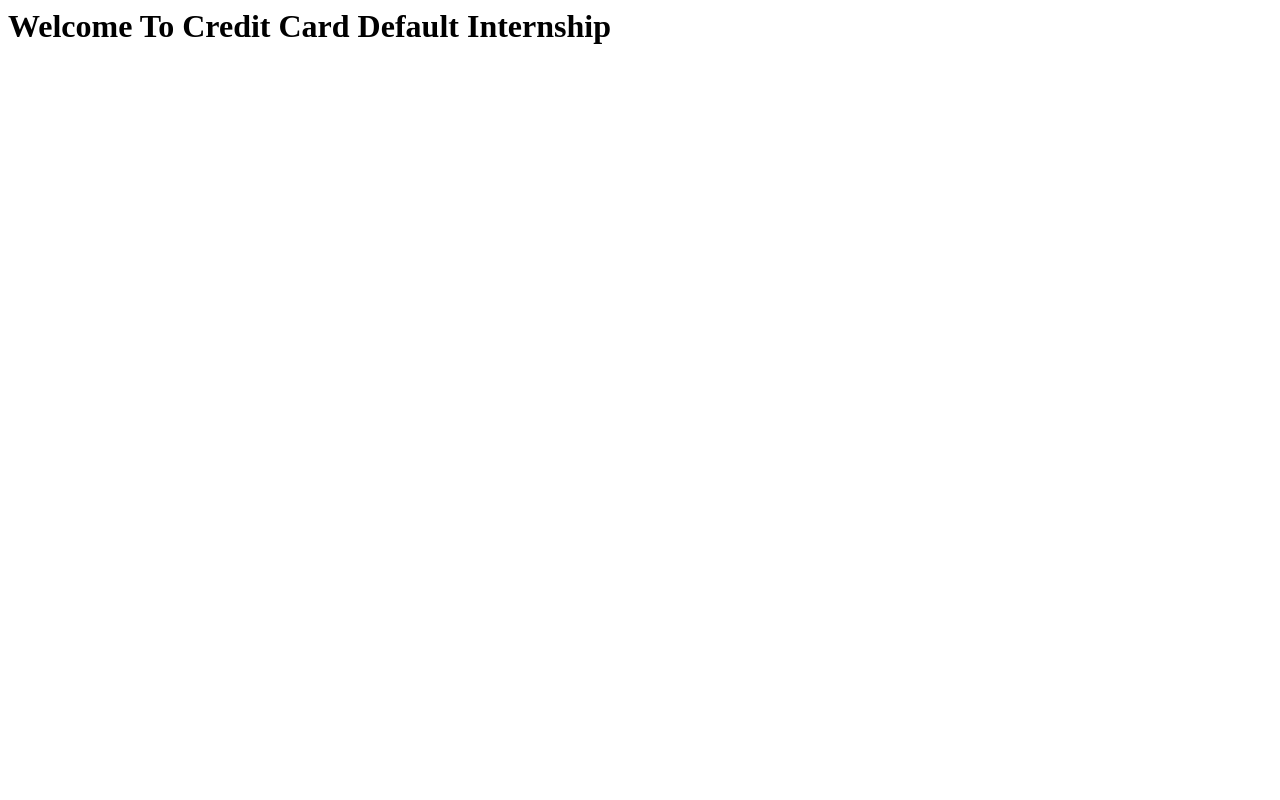
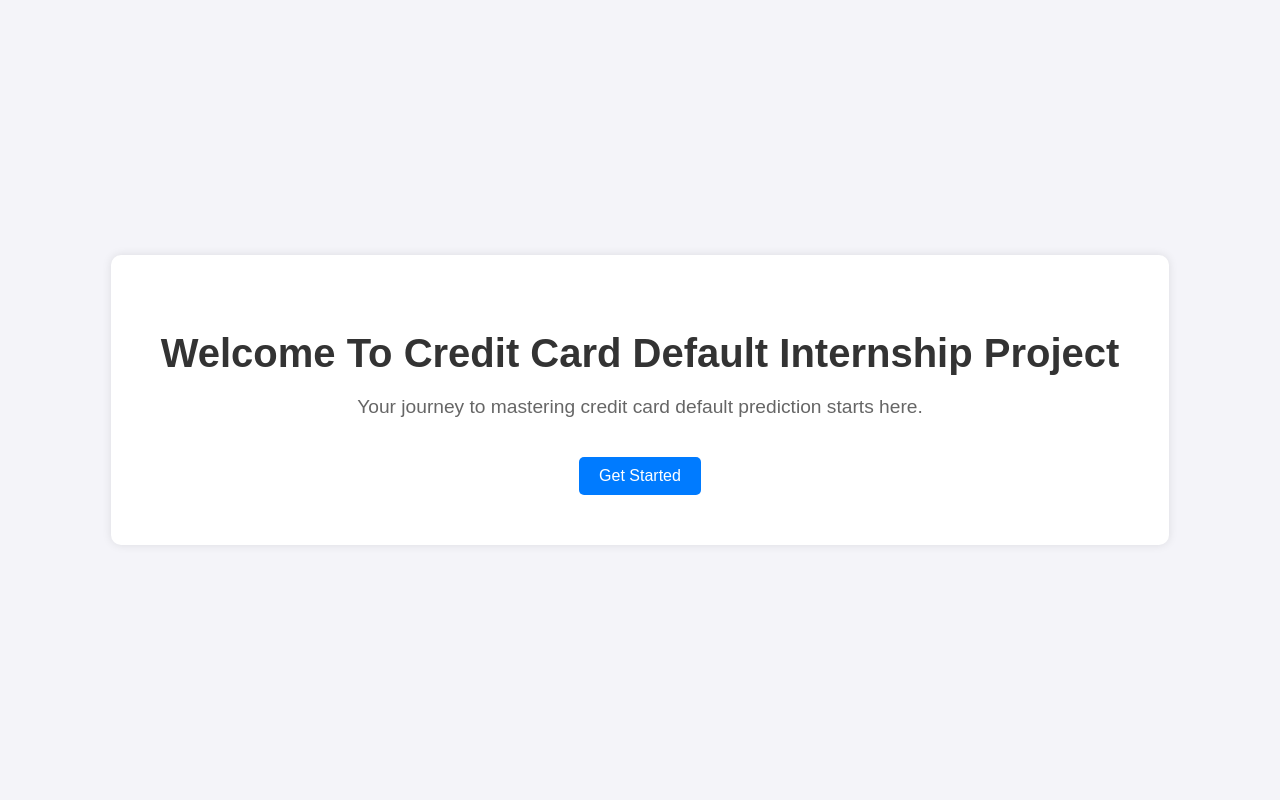
Before and after one commit to rahulyadav7000/Credit-Card-Defaulter-Prediction, a Flask app: page / in a window 1280 px wide. Run offline with Flask 3, Linux system fonts and the light colour scheme.

Commit message:
template

```diff
--- a/templates/index.html
+++ b/templates/index.html
@@ -1 +1,58 @@
-<h1>Welcome To Credit Card Default Internship</h1>
+<!DOCTYPE html>
+<html lang="en">
+<head>
+    <meta charset="UTF-8">
+    <meta name="viewport" content="width=device-width, initial-scale=1.0">
+    <title>Welcome To Credit Card Default Internship</title>
+    <style>
+        body {
+            font-family: Arial, sans-serif;
+            margin: 0;
+            padding: 0;
+            display: flex;
+            justify-content: center;
+            align-items: center;
+            height: 100vh;
+            background-color: #f4f4f9;
+        }
+        .container {
+            text-align: center;
+            background-color: #fff;
+            padding: 50px;
+            box-shadow: 0 0 10px rgba(0, 0, 0, 0.1);
+            border-radius: 10px;
+        }
+        h1 {
+            color: #333;
+            font-size: 2.5em;
+            margin-bottom: 20px;
+        }
+        p {
+            color: #666;
+            font-size: 1.2em;
+        }
+        .button {
+            display: inline-block;
+            margin-top: 20px;
+            padding: 10px 20px;
+            font-size: 1em;
+            color: #fff;
+            background-color: #007bff;
+            border: none;
+            border-radius: 5px;
+            text-decoration: none;
+            cursor: pointer;
+        }
+        .button:hover {
+            background-color: #0056b3;
+        }
+    </style>
+</head>
+<body>
+    <div class="container">
+        <h1>Welcome To Credit Card Default Internship Project</h1>
+        <p>Your journey to mastering credit card default prediction starts here.</p>
+        <a href="/predict" class="button">Get Started</a>
+    </div>
+</body>
+</html>
```
